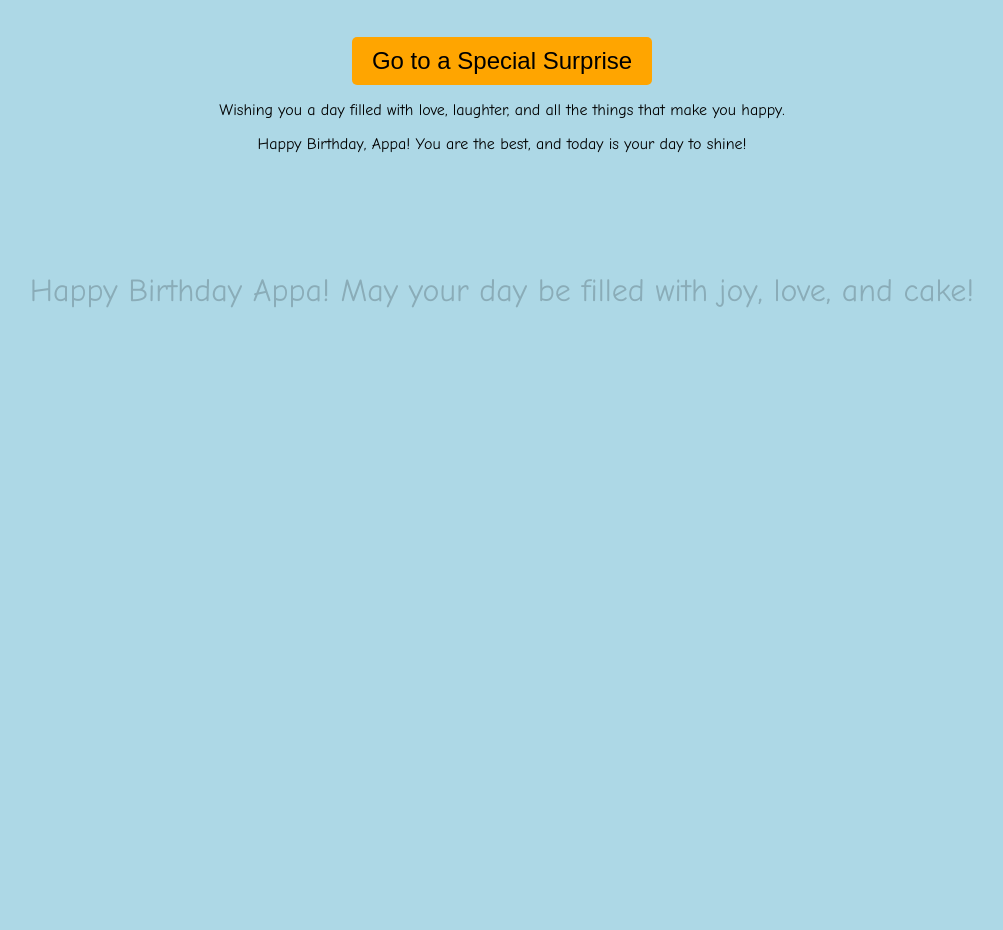
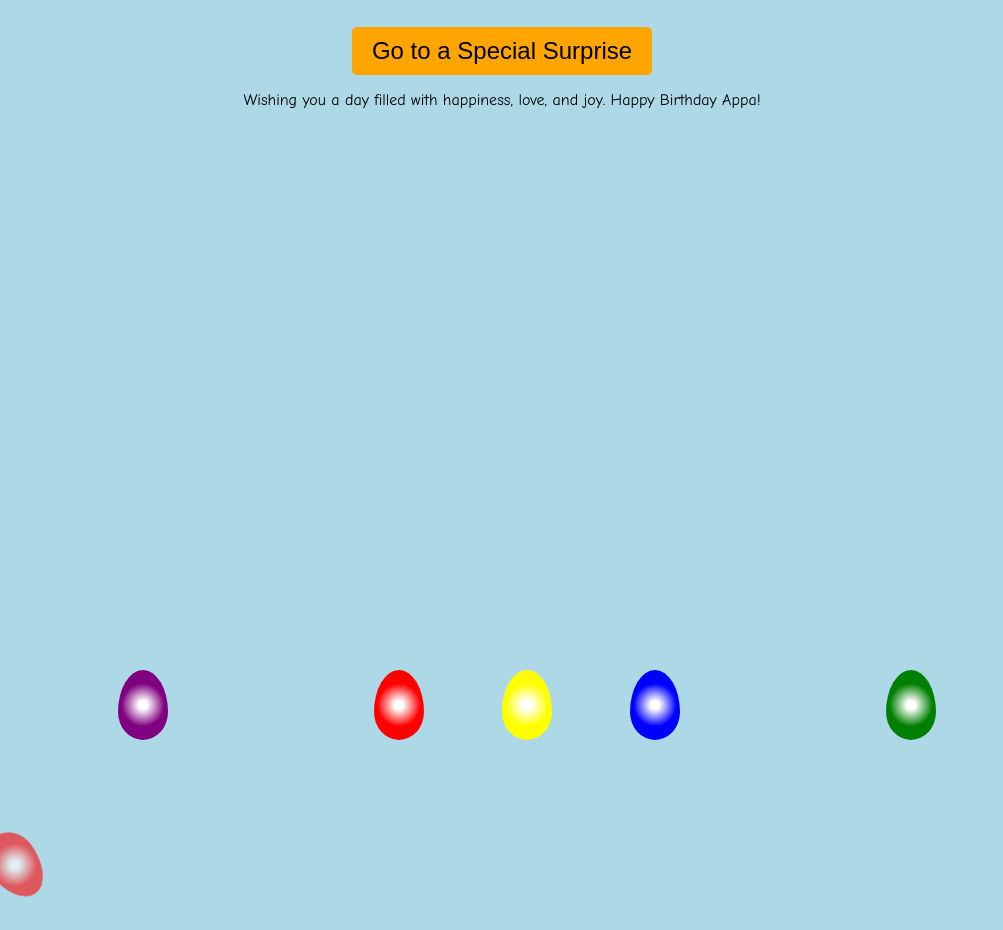
Before and after one commit to NithishkumarD/suprise, a plain HTML site: page index.html in a window 1280 px wide. Shown: the part 110-1040 px from the top of the page, without its empty margins (138-1141 px from the left). Before the commit the page ends 800 px from the top, so only its background shows below. Drawn offline with Linux system fonts and the light colour scheme.

Commit message:
Add files via upload

```diff
--- a/index.html
+++ b/index.html
@@ -4,29 +4,104 @@
     <meta charset="UTF-8">
     <title>Happy Birthday Appa</title>
     <style>
-        /* Set a background color and some default styling */
+        /* General styling for the page */
         body {
             background-color: lightblue;
-            color: black;
             font-family: 'Comic Sans MS', sans-serif;
+            overflow: hidden; /* Avoid scrollbars */
             text-align: center;
-            padding: 20px;
         }
 
-        /* Styling for the Happy Birthday text animation */
-        .transition-text {
-            font-size: 3em;
-            animation: fadeInOut 5s infinite;
+        /* "Happy Birthday" title */
+        h1 {
+            color: white;
+            font-size: 4em;
             text-shadow: 2px 2px 4px rgba(0, 0, 0, 0.5);
+            margin-top: 20px;
         }
 
-        /* Animation for fading in and out */
-        @keyframes fadeInOut {
-            0%, 100% { opacity: 0; }
-            50% { opacity: 1; }
+        /* Balloon animation from bottom to top */
+        @keyframes flyUp {
+            0% {
+                transform: translateY(100vh) rotate(0deg);
+                opacity: 1;
+            }
+            100% {
+                transform: translateY(-100vh) rotate(360deg);
+                opacity: 0;
+            }
         }
 
-        /* Button styling */
+        /* Styling for the balloons with different colors and random start points */
+        .balloon {
+            position: absolute;
+            bottom: -50px; /* Start below the viewport */
+            width: 50px;
+            height: 70px;
+            border-radius: 50% 50% 50% 50%/60% 60% 40% 40%;
+            animation: flyUp 10s linear infinite;
+        }
+
+        /* Colors for different balloons */
+        .red { background: radial-gradient(circle, white 10%, red 50%, red 100%); }
+        .blue { background: radial-gradient(circle, white 10%, blue 50%, blue 100%); }
+        .green { background: radial-gradient(circle, white 10%, green 50%, green 100%); }
+        .yellow { background: radial-gradient(circle, white 10%, yellow 50%, yellow 100%); }
+        .orange { background: radial-gradient(circle, white 10%, orange 50%, orange 100%); }
+        .purple { background: radial-gradient(circle, white 10%, purple 50%, purple 100%); }
+
+        /* Custom delays and positions for multiple balloons to create a random effect */
+        .balloon1 {
+            left: 10%;
+            animation-delay: 1s;
+        }
+
+        .balloon2 {
+            left: 30%;
+            animation-delay: 2s;
+        }
+
+        .balloon3 {
+            left: 50%;
+            animation-delay: 3s;
+        }
+
+        .balloon4 {
+            left: 70%;
+            animation-delay: 4s;
+        }
+
+        .balloon5 {
+            left: 90%;
+            animation-delay: 5s;
+        }
+
+        .balloon6 {
+            left: 20%;
+            animation-delay: 6s;
+        }
+
+        .balloon7 {
+            left: 40%;
+            animation-delay: 7s;
+        }
+
+        .balloon8 {
+            left: 60%;
+            animation-delay: 8s;
+        }
+
+        .balloon9 {
+            left: 80%;
+            animation-delay: 9s;
+        }
+
+        .balloon10 {
+            left: 50%;
+            animation-delay: 10s;
+        }
+
+        /* Button to navigate to another website */
         .navigate-button {
             background-color: orange;
             border: none;
@@ -41,31 +116,27 @@
             background-color: darkorange;
         }
 
-        /* Background text with wishes */
-        .background-text {
-            position: fixed;
-            top: 0;
-            left: 0;
-            width: 100%;
-            height: 100%;
-            z-index: -1;
-            display: flex;
-            justify-content: center;
-            align-items: center;
-            font-size: 2em;
-            opacity: 0.2;
-        }
     </style>
 </head>
 <body>
-    <div class="background-text">Happy Birthday Appa! May your day be filled with joy, love, and cake!</div>
-    <h1 class="transition-text">Happy Birthday!</h1>
+    <h1>Happy Birthday Appa!</h1>
+
+    <!-- Multiple balloons with different colors -->
+    <div class="balloon red balloon1"></div>
+    <div class="balloon blue balloon2"></div>
+    <div class="balloon green balloon3"></div>
+    <div class="balloon yellow balloon4"></div>
+    <div class="balloon orange balloon5"></div>
+    <div class="balloon purple balloon6"></div>
+    <div class="balloon red balloon7"></div>
+    <div class="balloon blue balloon8"></div>
+    <div class="balloon green balloon9"></div>
+    <div class="balloon yellow balloon10"></div>
 
     <!-- Button to navigate to another website -->
-    <button class="navigate-button" onclick="window.location.href='https://nithishkumard.github.io/Advocate_Durai/';">Go to a Special Surprise</button>
+    <button class="navigate-button" onclick="window.location.href='https://example.com';">Go to a Special Surprise</button>
 
-    <!-- More wishes -->
-    <p>Wishing you a day filled with love, laughter, and all the things that make you happy.</p>
-    <p>Happy Birthday, Appa! You are the best, and today is your day to shine!</p>
+    <!-- Additional birthday wishes -->
+    <p>Wishing you a day filled with happiness, love, and joy. Happy Birthday Appa!</p>
 </body>
 </html>
```
